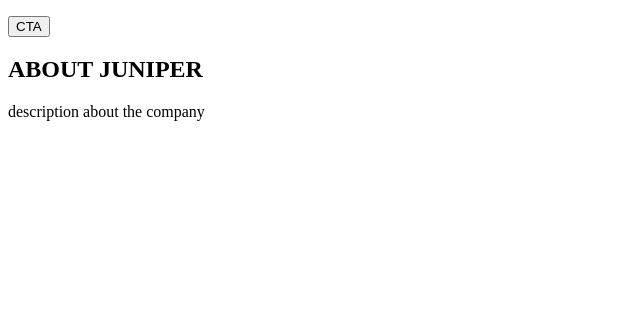
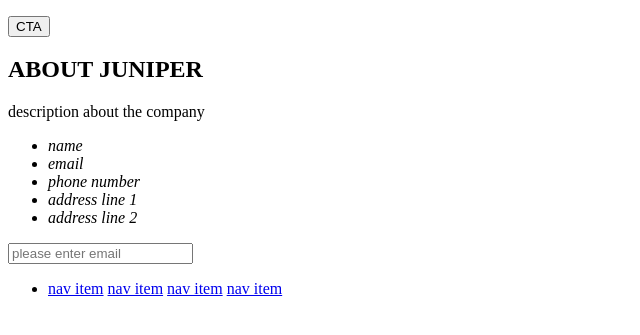
Before and after one commit to mrgnschndr/boutique, a plain HTML site: page index.html in a window 1280 px wide. Shown: the part 401-736 px from the top of the page, without its empty margins (0-640 px from the left). Drawn offline with Linux system fonts and the light colour scheme.

Commit message:
Finish structure of footer and full page HTML.

```diff
--- a/index.html
+++ b/index.html
@@ -61,7 +61,37 @@
         </section>
     </body>
     <footer>
-
-
+        <address>
+            <ul>
+                <li>name</li>
+                <li>email</li>
+                <li>phone number</li>
+                <li>address line 1</li>
+                <li>address line 2</li>
+                <div id="social-links">
+                    <i class="X"></i>
+                    <i class="X"></i>
+                    <i class="X"></i>
+                    <i class="X"></i>
+                </div>
+            </ul>
+        </address>
+        <div>
+            <p>
+                <form>
+                    <input placeholder="please enter email">
+                </form>
+            </p>
+        </div>
+        <nav>
+            <ul>
+                <li>
+                    <a href="#">nav item</a>
+                    <a href="#">nav item</a>
+                    <a href="#">nav item</a>
+                    <a href="#">nav item</a>
+                </li>
+            </ul>
+        </nav>
     </footer>
 </html>
```
